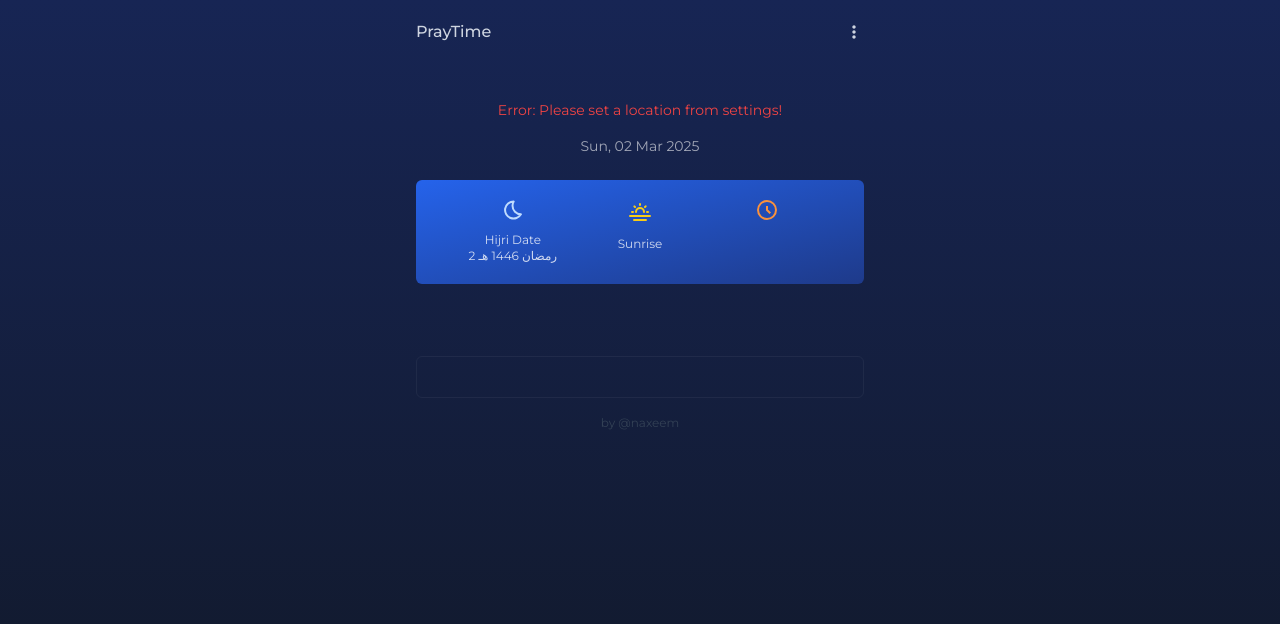
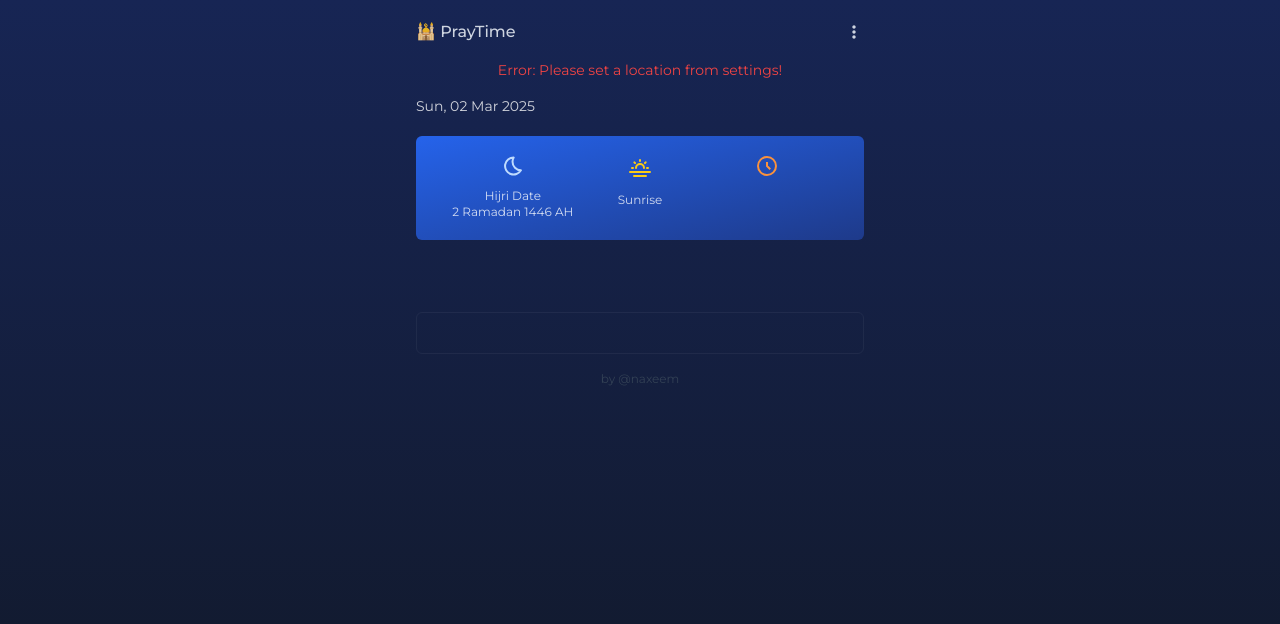
Before and after one commit to naxeem/praytime, a website: page public/index.html in a window 1280 px wide. Drawn offline with Linux system fonts and the light colour scheme.

Commit message:
chore: minor update

```diff
--- a/public/index.html
+++ b/public/index.html
@@ -43,10 +43,10 @@
 	<body class="bg-gradient-to-b from-blue-950 to-gray-900 min-h-screen">
 		<main id="app" class="font-montserrat font-normal">
 			<header>
-				<div class="p-5">
+				<div class="p-5 pb-0">
 					<div class="max-w-md mx-auto flex items-center justify-between">
 						<h1 class="text-slate-200/90 grow text-base font-medium">
-							PrayTime
+							🕌 PrayTime
 						</h1>
 						<button onclick="openSettings()" class="text-slate-200/90">
 							<svg
@@ -62,15 +62,11 @@
 						</button>
 					</div>
 				</div>
-				<div class="max-w-md mx-auto text-center pb-5 pt-5">
+				<div class="max-w-md mx-auto text-left pb-5">
+					<span class="" id="errorMessage"></span>
+					<span class="text-sm text-white/80 block" id="currentDate"></span>
 					<span
-						class="block w-full p-4 max-w-xl mx-auto text-center text-red-500 text-sm"
-						id="errorMessage"
-					></span>
-					<span class="text-4xl text-white/80 block" id="nextPrayerTime"></span>
-					<span class="text-sm text-white/60 block" id="currentDate"></span>
-					<span
-						class="text-xs text-orange-500 pt-1 block"
+						class="text-xs text-white/60 block"
 						id="currentLocationLabel"
 					></span>
 				</div>
@@ -337,7 +333,7 @@
 									placeholder="0"
 								/>
 							</div>
-							<div class="flex items-end space-x-2">
+							<div class="col-span-2 flex items-end space-x-2">
 								<button
 									onclick="saveAdjustments()"
 									class="appearance-none rounded-xl bg-blue-700 text-sm py-3 px-5"
@@ -380,13 +376,28 @@
 				];
 
 				const currentDate = new Date();
-				const hijriDate = new Intl.DateTimeFormat("ar-MV-u-ca-islamic", {
+
+				// Get numeric values for day, month, and year
+				const day = new Intl.DateTimeFormat("en-u-ca-islamic", {
 					day: "numeric",
-					month: "long",
+				}).format(currentDate);
+
+				// Month is 1-based in the formatter but 0-based in our array
+				const monthIndex =
+					parseInt(
+						new Intl.DateTimeFormat("en-u-ca-islamic", {
+							month: "numeric",
+						}).format(currentDate)
+					) - 1;
+
+				const year = new Intl.DateTimeFormat("en-u-ca-islamic", {
 					year: "numeric",
 				}).format(currentDate);
 
-				document.getElementById("hijriDate").innerHTML = hijriDate;
+				// Format using your custom month names
+				const formattedDate = `${day} ${months[monthIndex]} ${year}`;
+
+				document.getElementById("hijriDate").innerHTML = formattedDate;
 			}
 
 			getHijriDate();
@@ -400,8 +411,18 @@
 
 			setTimeout(() => {
 				if (!currentLocationId) {
-					document.getElementById("errorMessage").innerHTML =
-						"Error: Please set a location from settings!";
+					const errorEl = document.getElementById("errorMessage");
+					errorEl.innerHTML = "Error: Please set a location from settings!";
+					errorEl.classList.add(
+						"block",
+						"w-full",
+						"p-4",
+						"max-w-xl",
+						"mx-auto",
+						"text-center",
+						"text-red-500",
+						"text-sm"
+					);
 				}
 				if (!currentCalculationMethod) {
 					localStorage.setItem("currentCalculationMethod", "MuslimWorldLeague");
@@ -705,11 +726,6 @@
 				var next = prayerTimes.nextPrayer();
 				var nextPrayerTime = prayerTimes.timeForPrayer(next);
 
-				if (nextPrayerTime) {
-					document.getElementById("nextPrayerTime").innerHTML =
-						dayjs(nextPrayerTime).format("HH:mm");
-				}
-
 				let html = "";
 				for (const [key, name] of Object.entries(timeNames)) {
 					html += `<div>`;
@@ -778,7 +794,7 @@
 				).format("hh:mm");
 
 				updateCountdown(nextPrayerTime);
-				setInterval(updateCountdown(nextPrayerTime), 60000);
+				setInterval(updateCountdown(nextPrayerTime), 6000);
 
 				document.getElementById("nextPrayerName").innerHTML = `${next} in`;
 			}
```
Also changed, not shown: public/style.css.
